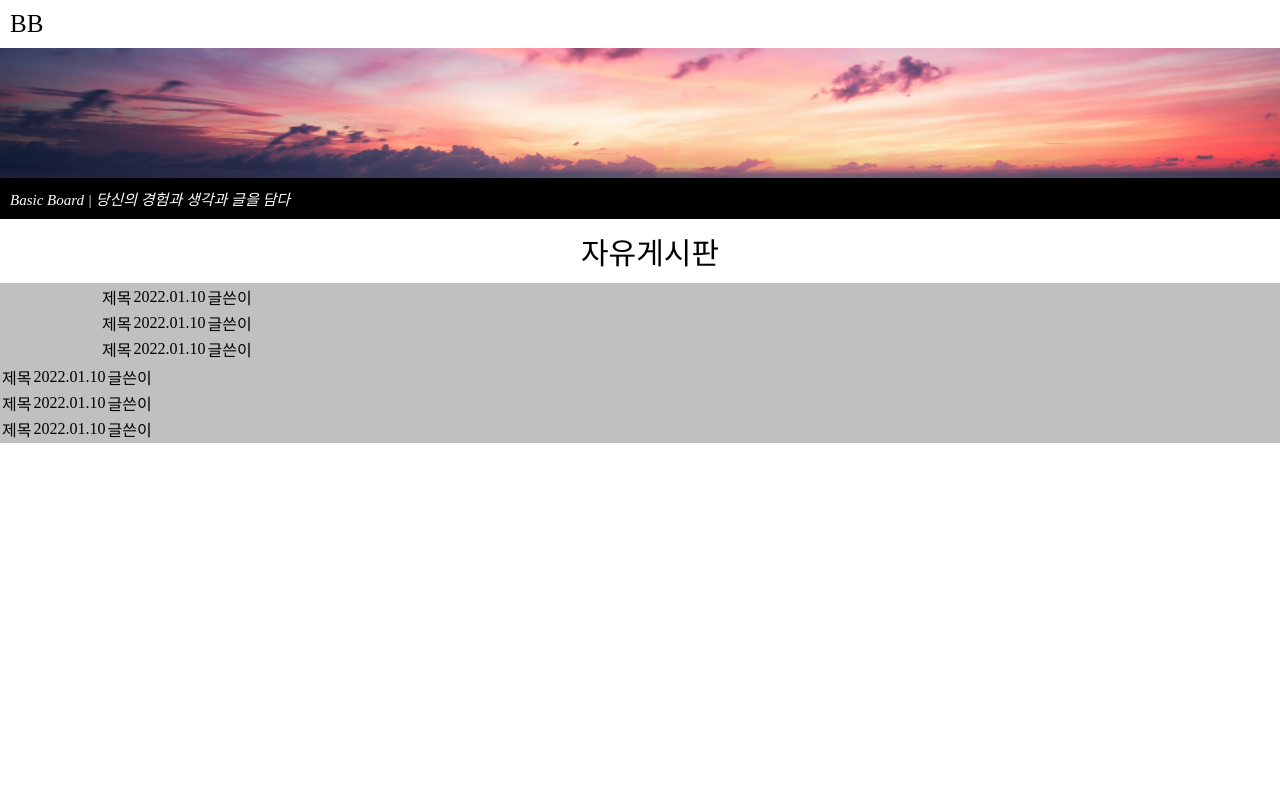
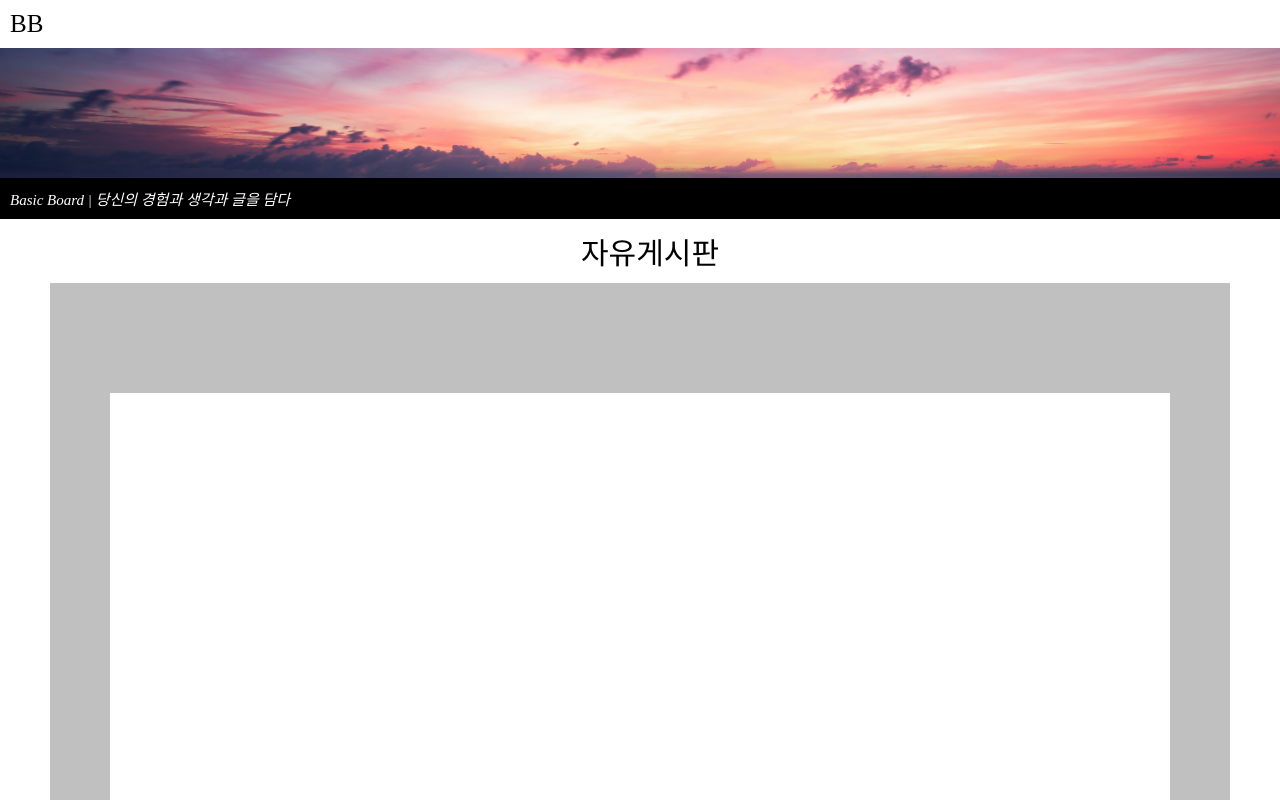
Before and after one commit to riatree/BB, a plain HTML site: page index.html in a window 1280 px wide. Shown: the top 800 px of the page. Drawn offline with Linux system fonts and the light colour scheme.

Commit message:
영역 수정

```diff
--- a/index.html
+++ b/index.html
@@ -4,66 +4,33 @@
     <meta charset="UTF-8">
     <title>BB</title>
     <link rel="stylesheet" href="src/css/header.css"/>
-    <link rel="stylesheet" href="src/css/middle.css"/>
-    <link rel="stylesheet" href="src/css/board.css"/>
+    <link rel="stylesheet" href="src/css/main.css"/>
+    <link rel="stylesheet" href="src/css/footer.css"/>
 </head>
 <body>
     <div id="root">
+        <!--헤드 영역 시작-->
         <header class="header-container" style="color:black;">BB</header>
         <div id = "head">
             <div class="header-img"></div>
-            <div class="header-container2" style="color:white;">Basic Board | 당신의 경험과 생각과 글을 담다</header>
+            <div class="header-container2" style="color:white;">Basic Board | 당신의 경험과 생각과 글을 담다</div>
         </div>
+        <!--헤드 영역 끝-->
         <div class = "middle-container" style="color:black; text-align: center"  >자유게시판</div>
-        <div id = "Board">
-            <div class="board-container">
-                <div class="gameBoard-wrap">
-                    <table>
-                        <tbody>
-                        <tr>
-                            <td>제목</td>
-                            <td>2022.01.10</td>
-                            <td>글쓴이</td>
-                        </tr>
-                        <tr>
-                            <td>제목</td>
-                            <td>2022.01.10</td>
-                            <td>글쓴이</td>
-                        </tr>
-                        <tr>
-                            <td>제목</td>
-                            <td>2022.01.10</td>
-                            <td>글쓴이</td>
-                        </tr>
-                        </tbody>
-                    </table>
-                </div>
+        <!--메인 영역 시작-->
+        <main class = "main-container">
+            <div id = "Board">
+                <div class="board-container">
+                    <div class="board-wrap">
 
-                <div class="broadcastBoard-wrap">
-                    <table>
-                        <tbody>
-                        <tr>
-                            <td>제목</td>
-                            <td>2022.01.10</td>
-                            <td>글쓴이</td>
-                        </tr>
-                        <tr>
-                            <td>제목</td>
-                            <td>2022.01.10</td>
-                            <td>글쓴이</td>
-                        </tr>
-                        <tr>
-                            <td>제목</td>
-                            <td>2022.01.10</td>
-                            <td>글쓴이</td>
-                        </tr>
-                        </tbody>
-                    </table>
+                    </div>
                 </div>
             </div>
-
-        </div>
+        </main>
+        <!--메인 영역 끝-->
+        <!--포터 영역 시작-->
         <footer class="footer-container"></footer>
+        <!--포터 영역 끝-->
     </div>
 </body>
 </html>
--- a/src/css/board.css
+++ /dev/null
@@ -1,18 +0,0 @@
-* {
-    margin: 0; padding: 0;
-}
-
-.board-container{
-    width:100%;
-    background-color: silver;
-}
-.gameBoard-wrap{
-    position: left;
-    width: 500px;
-    margin-left: 100px;
-}
-.broadcastBoard-wrap{
-    position: right;
-    width: 500px;
-    margin-right: 100px;
-}
--- a/src/css/footer.css
+++ b/src/css/footer.css
@@ -3,6 +3,6 @@
 }
 
 .footer-container{
-    width:100%;height: 10px;
+    width:100%;height: 20px;
     background-color: black;
 }
--- /dev/null
+++ b/src/css/main.css
@@ -0,0 +1,28 @@
+* {
+    margin: 0; padding: 0;
+}
+.middle-container{
+    width: 100%;
+    background-color: #ffffff;
+    padding: 10px;
+    font-size: 30px;
+    font-style: initial;
+}
+.main-container{
+    width: 100%;
+    background-color: white;
+}
+.board-container{
+    background-color: silver;
+    margin-left: 50px;
+    margin-right: 50px;
+    padding: 10px;
+}
+.board-wrap{
+    height: 900px;
+    margin-left:50px;
+    margin-right: 50px;
+    margin-top:100px;
+    margin-bottom: 50px;
+    background-color: white;
+}
--- a/src/css/middle.css
+++ /dev/null
@@ -1,10 +0,0 @@
-* {
-    margin: 0; padding: 0;
-}
-.middle-container{
-    width: 100%;
-    background-color: #ffffff;
-    padding: 10px;
-    font-size: 30px;
-    font-style: initial;
-}
```
